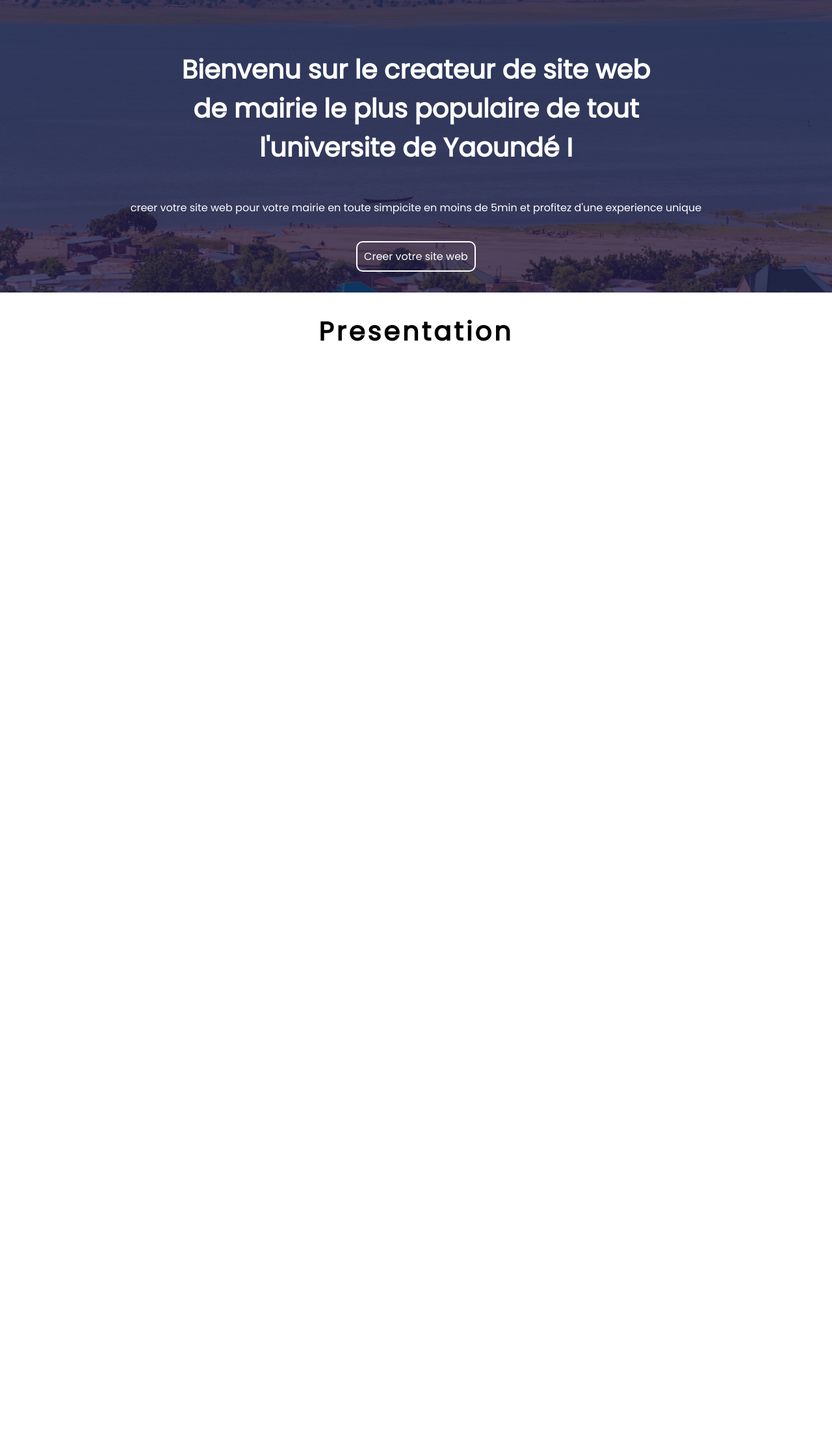
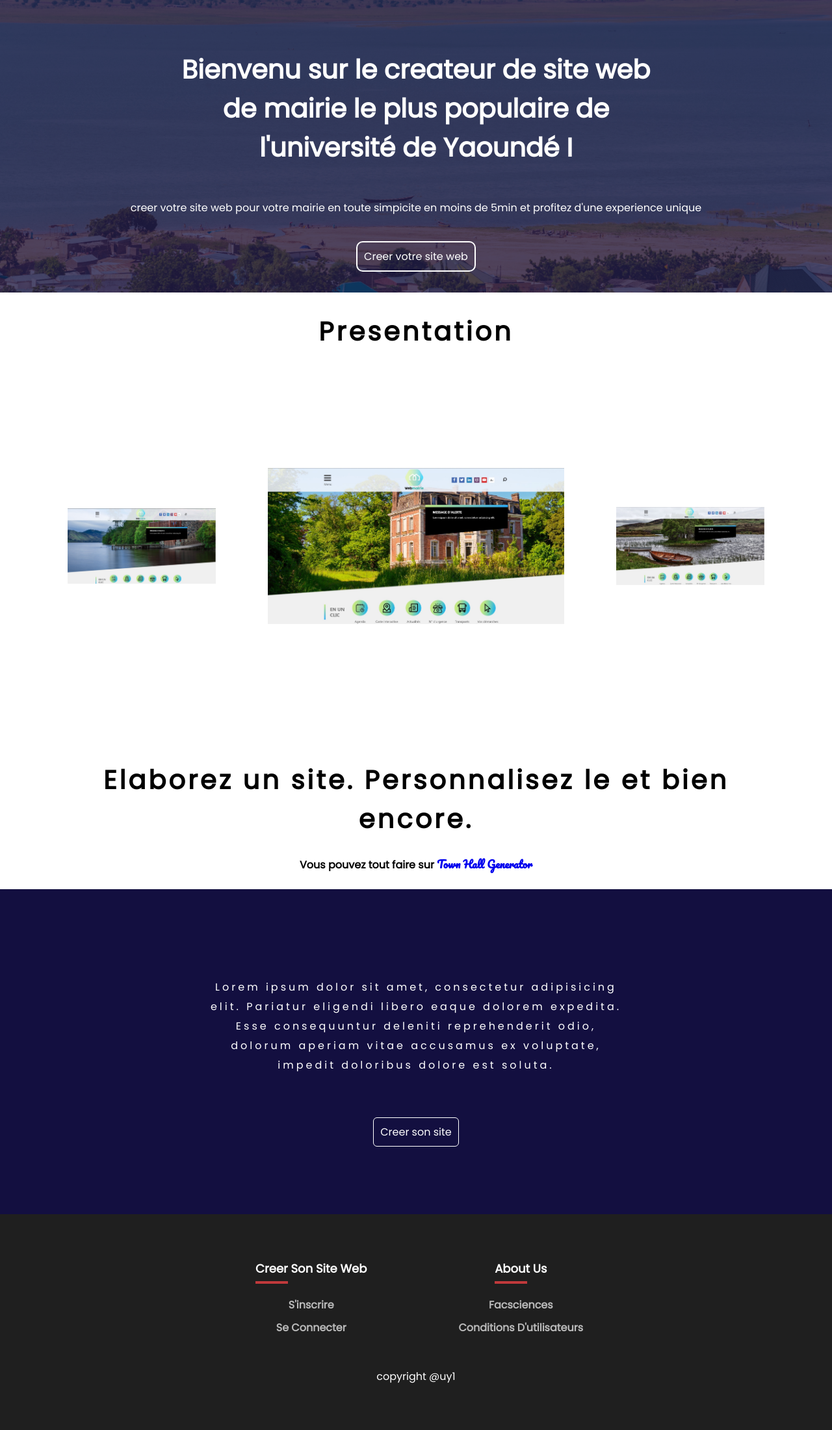
Before and after one commit to junssashu/Town_Hall_CMS, a PHP site: page / in a window 1280 px wide. Shown: the part 100-2300 px from the top of the page at 65% size. Before the commit the page ends 625 px from the top, so only its background shows below. Run offline with PHP 8.4, Linux system fonts and the light colour scheme.

Commit message:
fin mise en forme acceuil site

```diff
--- a/assets/styles/index.css
+++ b/assets/styles/index.css
@@ -14,6 +14,7 @@ body {
 .wrapper {
     width: 90%;
     margin : 0 auto;
+    overflow: hidden;
 }
 
 header {
@@ -46,7 +47,7 @@ nav {
 nav a {
     text-decoration: none;
     font-weight: bold;
-    font-family: 'Poppins';
+    font-family: Poppins;
     letter-spacing: 4px;
     font-size: 15px;
     padding: 15px;
@@ -59,7 +60,7 @@ nav a {
 nav .s_inscrire{
     text-decoration: none;
     font-weight: bold;
-    font-family: 'Poppins';
+    font-family: Poppins;
     letter-spacing: 4px;
     font-size: 15px;
     padding: 15px;
@@ -133,7 +134,6 @@ nav .s_inscrire:hover {
 
 .content-area{
     width: 100%;
-    height: 800px;
     position: relative;
     background: #fff;
     top: 550px;
@@ -146,16 +146,202 @@ nav .s_inscrire:hover {
     letter-spacing: 4px;
 }
 
-.content-area p{
+.other_content{
+    background: #130f40;
+    width: 100%;
+    height: 400px;
+    padding-top: 100px;
+}
+
+.other_content p:is(:first-child){
     line-height: 30px;
     width: 50%;
-    margin: 90% auto;
-    font-family:Verdana, Geneva, Tahoma, sans-serif;
-    margin-top: 20px;
+    color: #fff;
+    margin-left: auto;
+    margin-right: auto;
+    margin-top:10px;
+    padding-top: 2%;
+    letter-spacing: 4px;
+    font-family: 'Poppins';
     text-align: center;
     font-weight: 200;
 }
 
-.footer {
+.other_content p{
+    line-height: 30px;
+    width: 50%;
+    color: #fff;
+    margin-left: auto;
+    margin-right: auto;
+    padding-top: 2%;
+    letter-spacing:4px;
+    font-family: 'Poppins';
+    text-align: center;
+    font-weight: 200;
+}
+
+.other_content span {
+    padding: 10px;
+    color :#fff;
+    border: .5px solid #fff;
+    border-radius: 6px;
+    transition: all .5s ease-in;
+}
+
+.other_content span:hover {
+    background: #fff;
+    color: #130f40;
+    transition: all .5s ease-out;
+}
+
+.container{
+    max-width: 1170px;
+    margin: auto;
 
 }
+
+.row{
+    display: flex;
+    flex-wrap: wrap;
+    justify-content: center;
+}
+
+ul{
+    list-style:none;
+}
+
+.footer {
+    background-color: rgb(31, 31, 31);
+    box-sizing: border-box;
+    color: white;
+    font-family: 'Poppins';
+    padding: 70px 0;
+    bottom: 0;
+}
+
+.footer-col{
+    width: 25%;
+    padding: 0 15px;
+}
+
+.footer-col h4{
+    font-size: 18px;
+    text-transform: capitalize;
+    margin-bottom: 30px;
+    position: relative;
+}
+
+.footer-col h4::before{
+    content: "";
+    position: absolute;
+    left: 10;
+    bottom: -10px;
+    height:4px;
+    background-color:#c0393b;
+    box-sizing: border-box;
+    width: 50px;
+}
+
+.footer-col ul li:not(:last-child){
+    margin-bottom: 10px;
+}
+
+.footer-col ul li a{
+    font-size: 16px;
+    text-transform: capitalize;
+    color: #ffffff;
+    text-decoration: none;
+    font-weight:bolder;
+    color: #bbbbbb;
+    display: block;
+    transition: all 0.3s ease;
+}
+
+.footer-col ul li a:hover{
+    color: #ffffff;
+    padding-left: 8px;
+}
+
+.wrapper p{
+    margin: auto;
+}
+
+/*  gestion du carousel */
+.carousel_Presentation{
+    /* overflow: hidden; */
+    width: 100%;
+    height: 600px;
+    box-sizing: border-box;
+    display: flex;
+}
+
+.image_1{
+    padding: 40px;
+    width: 100%;
+    transition: all 0.4s ease;
+}
+
+.image_1 img{
+    object-fit: contain;
+    width: 100%;
+    height: 100%;
+}
+
+.image_2{
+    padding: 40px;
+    width: 200%;
+    transition: all 0.4s ease;
+}
+
+.image_2 img{
+    object-fit: contain;
+    width: 100%;
+    height: 100%;
+}
+
+.image_3{
+    padding: 40px;
+    width: 100%;
+    transition: all 0.4s ease;
+}
+
+.image_3 img{
+    object-fit: contain;
+    width: 100%;
+    height: 100%;
+}
+
+.image_1:hover{
+    width: 200%;
+}
+
+.image_2:hover{
+    width: 100%;
+}
+
+
+
+.image_3:hover{
+    width: 200%;
+}
+
+.wrapper p{
+    background: #130f40;
+    width: 100%;
+    margin: 0;
+    font-family: 'Poppins';
+    padding: 0;
+    left: 0;
+    float: left;
+    right: 0;
+}
+
+.under_elaborer {
+    width: 100%;
+    font-weight: bolder;
+}
+
+.under_elaborer a{
+    text-decoration: none;
+    font-family: 'Pacifico';
+}
--- a/index.html
+++ b/index.html
@@ -69,21 +69,45 @@
         </header>
 
         <div class="banner">
-            <h2>Bienvenu sur le createur de site web de mairie le plus populaire de tout l'universite de Yaoundé I</h2><br><br><span> creer votre site web pour votre mairie en toute simpicite  en moins de 5min et profitez d'une experience unique</span>
+            <h2>Bienvenu sur le createur de site web de mairie le plus populaire de l'université de Yaoundé I</h2><br><br><span> creer votre site web pour votre mairie en toute simpicite  en moins de 5min et profitez d'une experience unique</span>
             <br><br><br><span class="se_connecter">Creer votre site web</span>
         </div>
 
         <div class="content-area">
             <div class="wrapper">
                 <h2>Presentation</h2>
-                <p>
-
-                </p>
+                <div class="carousel_Presentation">
+                    <div class="image_1"><img src="assets/content/site_1.jpg" /></div>
+                    <div class="image_2"><img src="assets/content/site_2.jpg" /></div>
+                    <div class="image_3"><img src="assets/content/site_3.jpg" /></div>
+                </div>
+                <p><h2>Elaborez un site. Personnalisez le et bien encore. </h2><br><span class="under_elaborer">Vous pouvez tout faire sur <a href="index.html">Town Hall Generator</a></span></p><br><br>
             </div>
-        </div>
-        <div class="footer">
-            <br><br><br><span>Par les étudiants de la faculté des sciences de l'université de Yaoundé I.<br>Pour le Travail pratique de l'unité d'enseignement INF2064, programmation web.
-            </span>
+            <div class="other_content">
+                <p>Lorem ipsum dolor sit amet, consectetur adipisicing elit. Pariatur eligendi libero eaque dolorem expedita. Esse consequuntur deleniti reprehenderit odio, dolorum aperiam vitae accusamus ex voluptate, impedit doloribus dolore est soluta.</p>
+                <br><br><br><span class="butoon">Creer son site</span>
+            </div>
+            <footer class="footer">
+                <div class="container">
+                    <div class="row">
+                        <div class="footer-col">
+                            <h4>Creer son site web</h4>
+                            <ul class="list-footer">
+                                <li><a href="#">S'inscrire</a></li>
+                                <li><a href="#">Se connecter</a></li>
+                            </ul>
+                        </div>
+                        <div class="footer-col">
+                            <h4>About Us</h4>
+                            <ul class="list-footer">
+                                <li><a href="http://facsciences.cm">Facsciences</a></li>
+                                <li><a href="#">Conditions d'utilisateurs</a></li>
+                            </ul>
+                        </div>
+                    </div>
+                </div>
+                <span class="hidden-phone"><br><br>copyright @uy1</span>
+            </footer>
         </div>
     </div>
 </body>
```
Also changed, not shown: assets/content/site_1.jpg (added), assets/content/site_2.jpg (added), assets/content/site_3.jpg (added).
